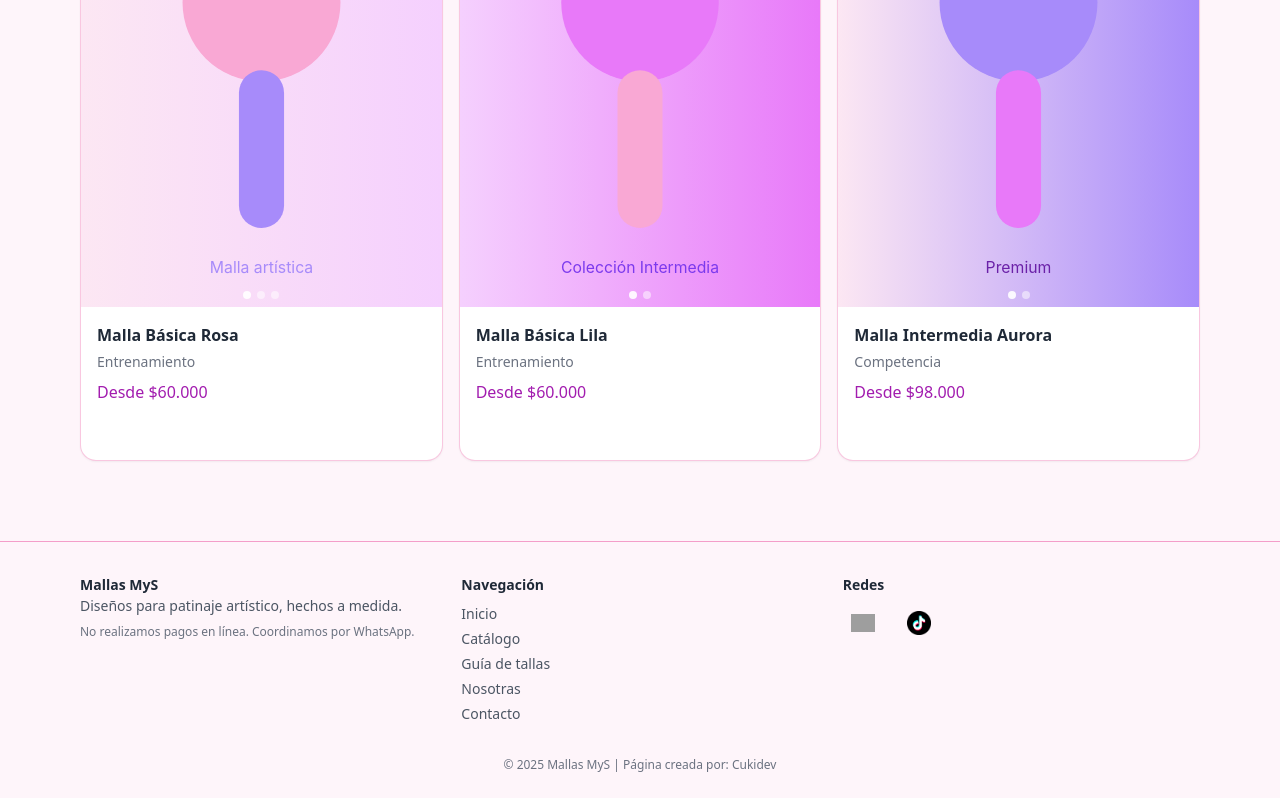
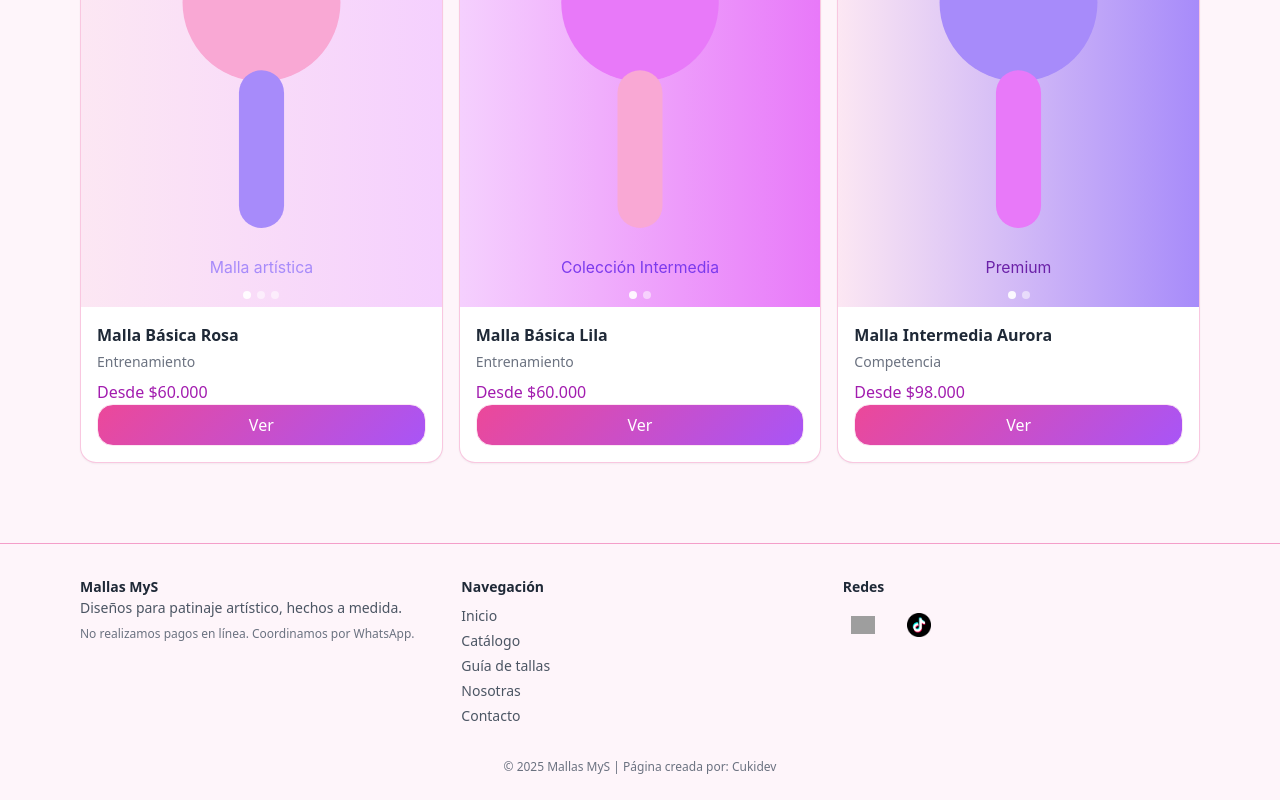
Before and after one commit to cukidev/frontend-mallas-mys, a Vue app in the folder mallas-mys/: page / in a window 1280 px wide. Shown: the part 890-1690 px from the top of the page. Built offline with nearby package versions, Linux system fonts and the light colour scheme; grey boxes are pictures that could not be loaded.

Commit message:
[style] Añadido botón de ver en Catálogo

```diff
--- a/mallas-mys/src/components/ProductCard.vue
+++ b/mallas-mys/src/components/ProductCard.vue
@@ -106,7 +106,7 @@ const fmt = (v: number) =>
       <h3 class="product-card-title">{{ product.name }}</h3>
       <p class="product-card-cat">{{ product.category }}</p>
       <p class="product-card-price">Desde {{ fmt(product.priceFrom) }}</p>
-      <router-link :to="`/producto/${product.slug}`" class="product-card-cta">Ver</router-link>
+      <router-link :to="`/producto/${product.slug}`" target="_blank" rel="noopener" class="product-card-cta">Ver</router-link>
     </div>
   </article>
 </template>
--- a/mallas-mys/src/styles/components/ProductCard.css
+++ b/mallas-mys/src/styles/components/ProductCard.css
@@ -10,8 +10,9 @@
 
 .product-card-imgwrap {
   position: relative;
-  aspect-ratio: 4/5;
+  aspect-ratio: 4 / 5;
   background-color: white;
+  overflow: hidden;
 }
 
 .product-card-img {
@@ -68,22 +69,21 @@
   border-radius: 16px;
   padding: 8px 16px;
   font-weight: 500;
-  transition: opacity 0.2s ease;
-  background: linear-gradient(to right, var(--brand-rose), var(--brand-violet));
-  color: white;
+  transition: background-color 0.2s ease;
+  border: 1px solid #fce7f3;
+  color: #ffffff;
+  background: linear-gradient(135deg, #ec4899 0%, #a855f7 100%);
+  text-decoration: none;
   margin-top: auto;
 }
 
 .product-card-cta:hover {
-  opacity: 0.9;
+  background: linear-gradient(135deg, #db2777 0%, #9333ea 100%);
+  transform: translateY(-1px);
+  box-shadow: 0 4px 6px -1px rgba(0, 0, 0, 0.1);
 }
 
 /* Estilos para el carrusel */
-.product-card-imgwrap {
-  position: relative;
-  overflow: hidden;
-}
-
 .carousel-btn {
   position: absolute;
   top: 50%;
--- a/mallas-mys/src/styles/pages/Product.css
+++ b/mallas-mys/src/styles/pages/Product.css
@@ -107,7 +107,7 @@
   gap: 12px;
 }
 
-.btn-secondary, .btn-primary {
+.btn-primary {
   display: inline-flex;
   align-items: center;
   justify-content: center;
@@ -117,7 +117,6 @@
   transition: background-color 0.2s ease;
   border: 1px solid #fce7f3;
   color: #ffffff;
-
 }
 
 .btn-ghost {
```
